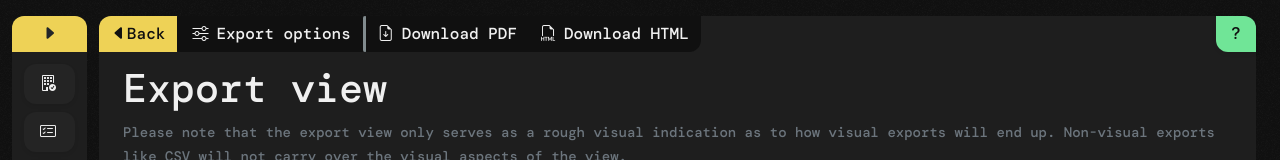
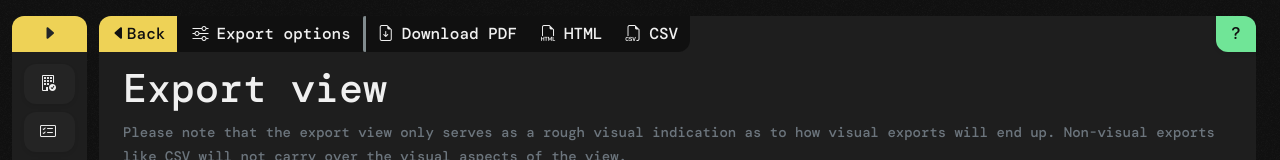
Before and after one commit to whichlicense/frontend, a React (Create React App) app: page /export-view in a window 1280 px wide. Shown: the top 160 px of the page. Built offline with nearby package versions, Linux system fonts and the light colour scheme.

Commit message:
csv export button + fix logo url
Signed-off-by: duart38 <duartsnel@icloud.com>

```diff
--- a/src/pages/ExportView.tsx
+++ b/src/pages/ExportView.tsx
@@ -68,13 +68,21 @@ export default function ExportView() {
     },
     {
       type: ToolBarItemType.BUTTON,
-      title: "Download HTML",
+      title: "HTML",
       icon: "bi bi-filetype-html",
       onClick: () => {
         // TODO: change file name to something more meaningful
         downloadPlainText("export.html", constructHTML());
       },
     },
+    {
+      type: ToolBarItemType.BUTTON,
+      title: "CSV",
+      icon: "bi bi-filetype-csv",
+      onClick: () => {
+        // TODO: implement csv export when data structure is available
+      },
+    }
   ]);
 
   const constructHTML = () => {
@@ -130,7 +138,7 @@ export default function ExportView() {
         <Container fluid className="py-3">
           <Row className="g-3">
             <Col xs={6}>
-              <Image src="logo192.png" />
+              <Image src="http://localhost:3001/logo192.png" />
             </Col>
             <Col xs={6} className="text-end">
               <Stack gap={1}>
```
